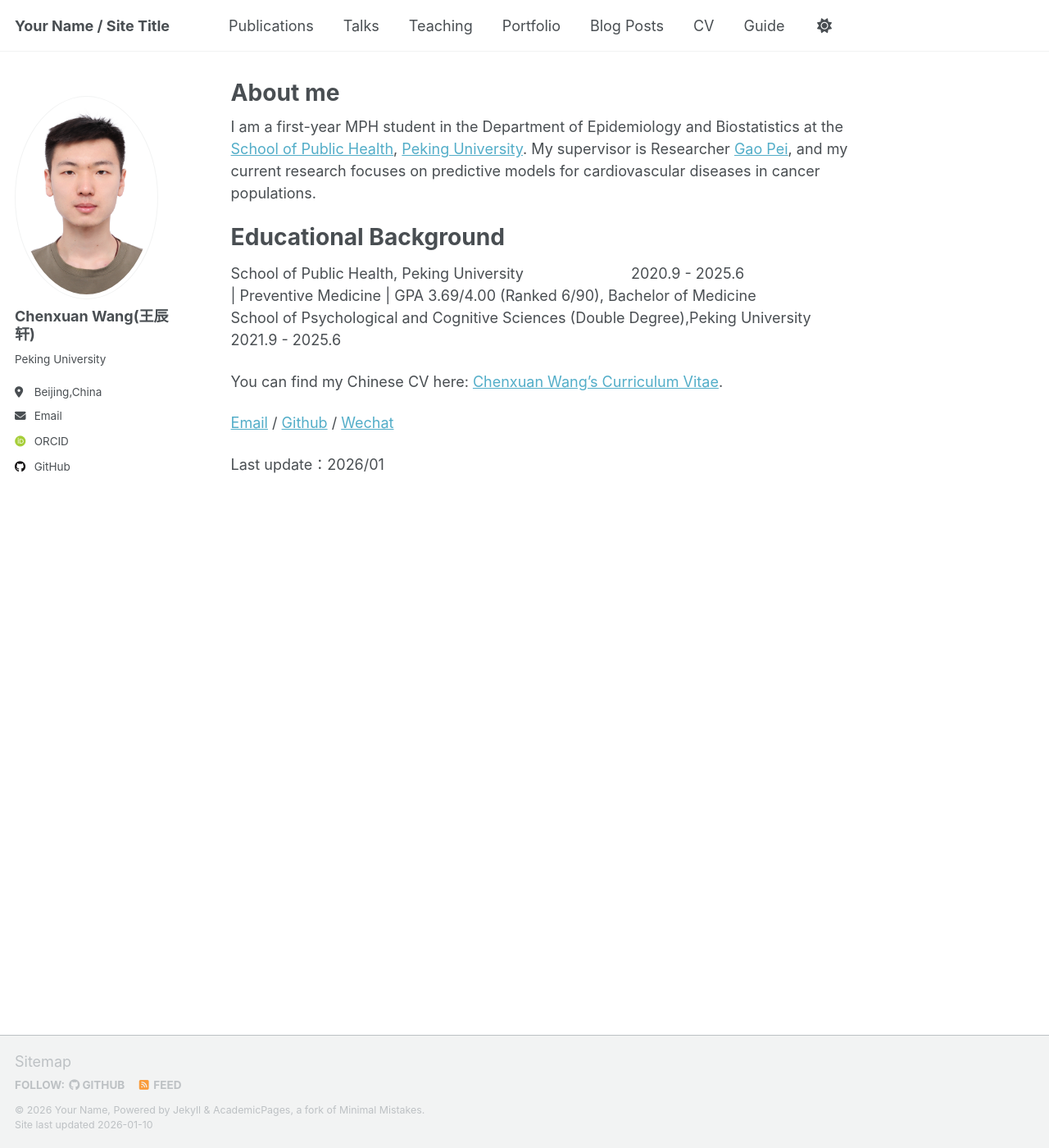
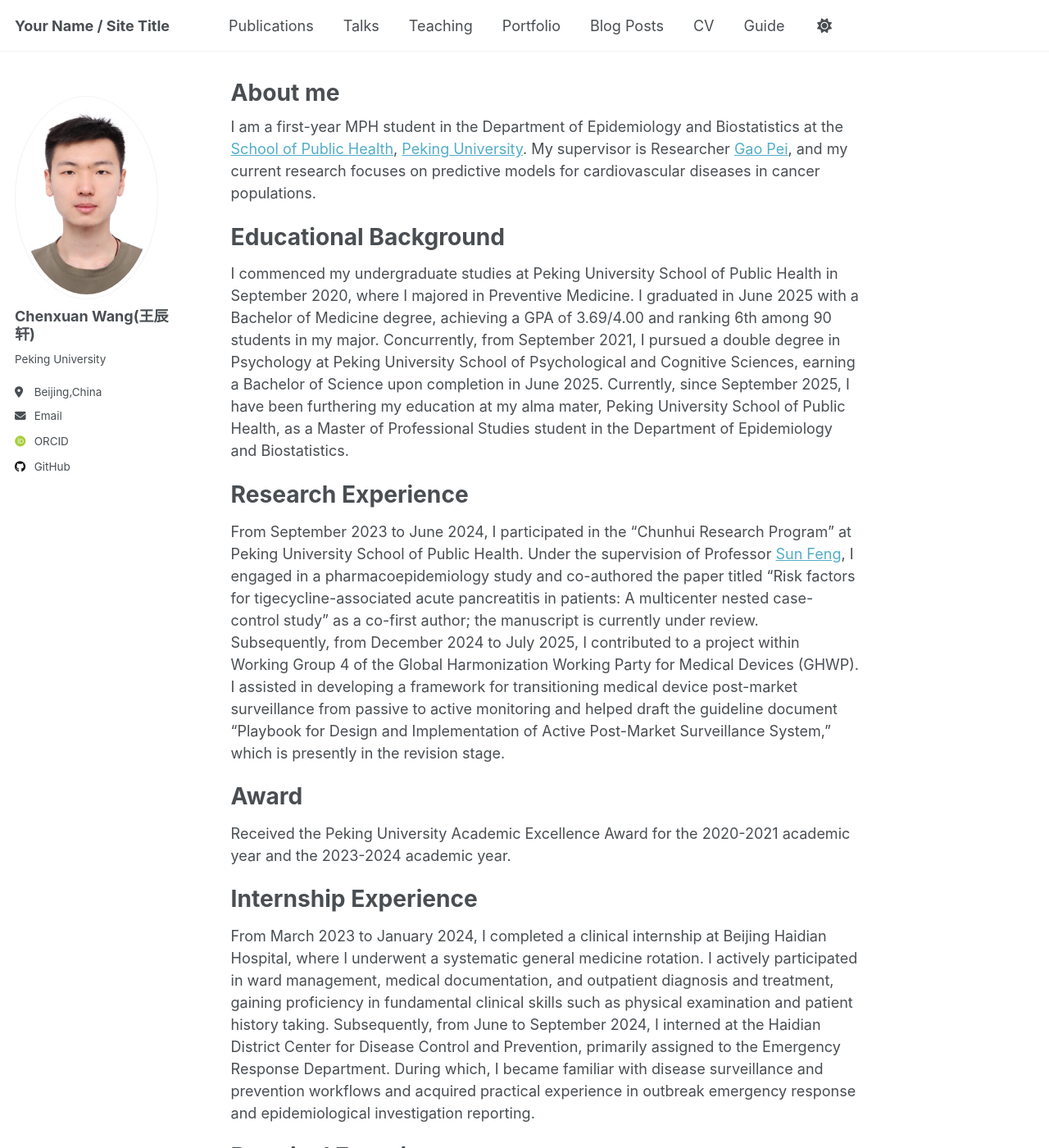
Before and after one commit to Wangcx0124/Wangcx0124.github.io, a Jekyll site: the page built from _pages/about.md, in a window 1280 px wide and 1400 px high. Shown: the whole window at 82% size. Built offline with Jekyll 4.4.1, drawn with Linux system fonts in a browser that asks for light colours; some web fonts are replaced; a script that is not in the unit is left out; some of the changed text lies outside the part shown.

Commit message:
Update about.md

```diff
--- a/_pages/about.md
+++ b/_pages/about.md
@@ -11,10 +11,23 @@ I am a first-year MPH student in the Department of Epidemiology and Biostatistic
 
 Educational Background
 ======
-School of Public Health, Peking University　　　　　　　                                        2020.9 - 2025.6
-| Preventive Medicine | GPA 3.69/4.00 (Ranked 6/90), Bachelor of Medicine
-School of Psychological and Cognitive Sciences (Double Degree),Peking University             2021.9 - 2025.6
+I commenced my undergraduate studies at Peking University School of Public Health in September 2020, where I majored in Preventive Medicine. I graduated in June 2025 with a Bachelor of Medicine degree, achieving a GPA of 3.69/4.00 and ranking 6th among 90 students in my major. Concurrently, from September 2021, I pursued a double degree in Psychology at Peking University School of Psychological and Cognitive Sciences, earning a Bachelor of Science upon completion in June 2025. Currently, since September 2025, I have been furthering my education at my alma mater, Peking University School of Public Health, as a Master of Professional Studies student in the Department of Epidemiology and Biostatistics.
 
+Research Experience
+======
+From September 2023 to June 2024, I participated in the "Chunhui Research Program" at Peking University School of Public Health. Under the supervision of Professor [Sun Feng](https://sph.pku.edu.cn/info/1182/3600.htm), I engaged in a pharmacoepidemiology study and co-authored the paper titled "Risk factors for tigecycline-associated acute pancreatitis in patients: A multicenter nested case-control study" as a co-first author; the manuscript is currently under review. Subsequently, from December 2024 to July 2025, I contributed to a project within Working Group 4 of the Global Harmonization Working Party for Medical Devices (GHWP). I assisted in developing a framework for transitioning medical device post-market surveillance from passive to active monitoring and helped draft the guideline document "Playbook for Design and Implementation of Active Post-Market Surveillance System," which is presently in the revision stage.
+
+Award
+======
+Received the Peking University Academic Excellence Award for the 2020-2021 academic year and the 2023-2024 academic year.
+
+Internship Experience
+======
+From March 2023 to January 2024, I completed a clinical internship at Beijing Haidian Hospital, where I underwent a systematic general medicine rotation. I actively participated in ward management, medical documentation, and outpatient diagnosis and treatment, gaining proficiency in fundamental clinical skills such as physical examination and patient history taking. Subsequently, from June to September 2024, I interned at the Haidian District Center for Disease Control and Prevention, primarily assigned to the Emergency Response Department. During which, I became familiar with disease surveillance and prevention workflows and acquired practical experience in outbreak emergency response and epidemiological investigation reporting.
+
+Practical Experience
+======
+Participated in the Peking University School of Public Health summer ideological and political practice activity in Shanghai and Jiaxing, Zhejiang from June to July 2021. Served as a member of the Sports Department in the School of Public Health Student Union from September 2020 to June 2022, assisting in organizing a series of cultural and sports activities, including fun sports meets and Spring Festival couplet-writing events during winter vacation. Engaged in on-site work for a large-scale randomized controlled trial on cardiovascular diseases in Yinzhou District, Ningbo, Zhejiang from July to September 2025.
 
 You can find my Chinese CV here: [Chenxuan Wang's Curriculum Vitae](../assets/Curriculum Vitae.pdf).
 
```
